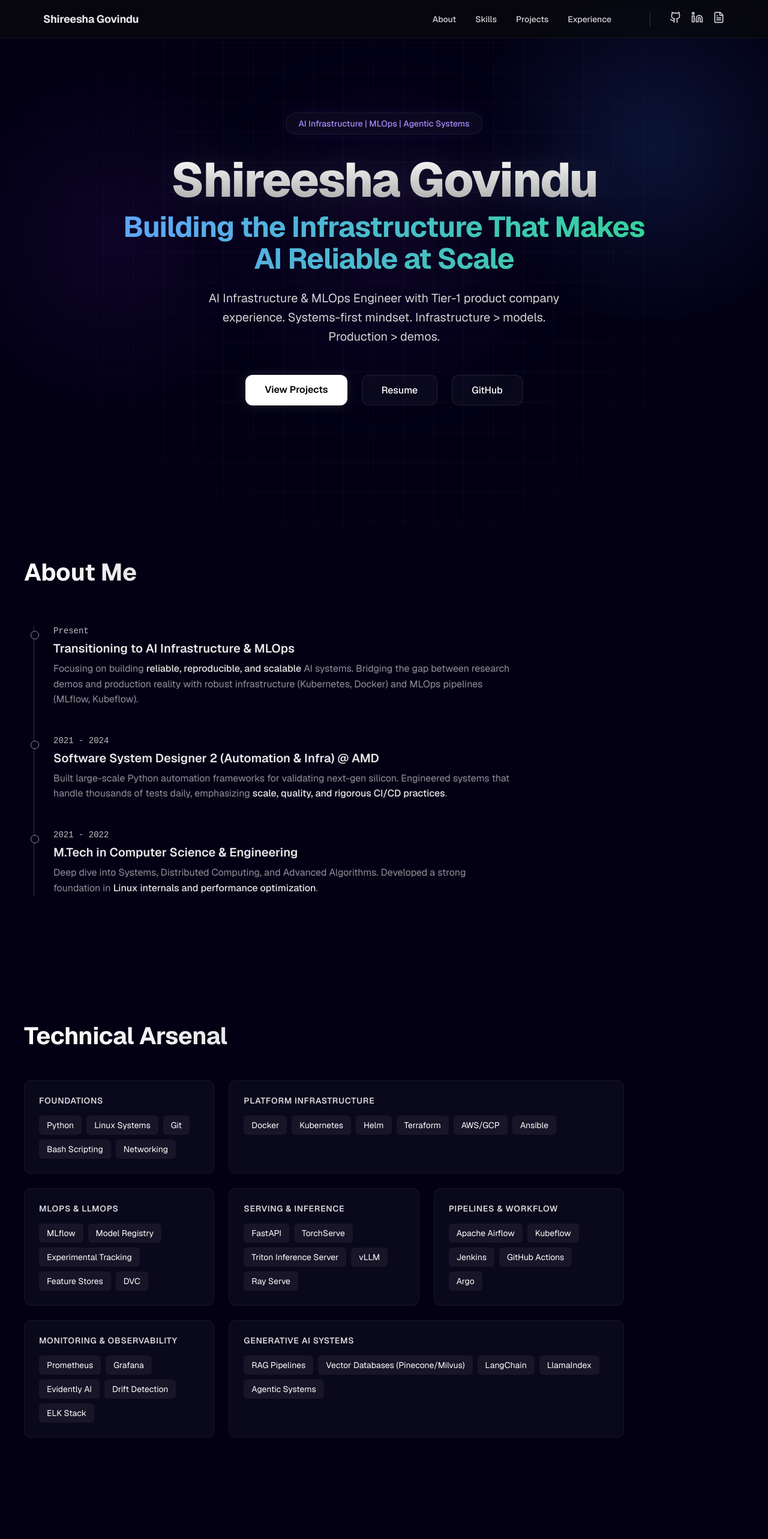
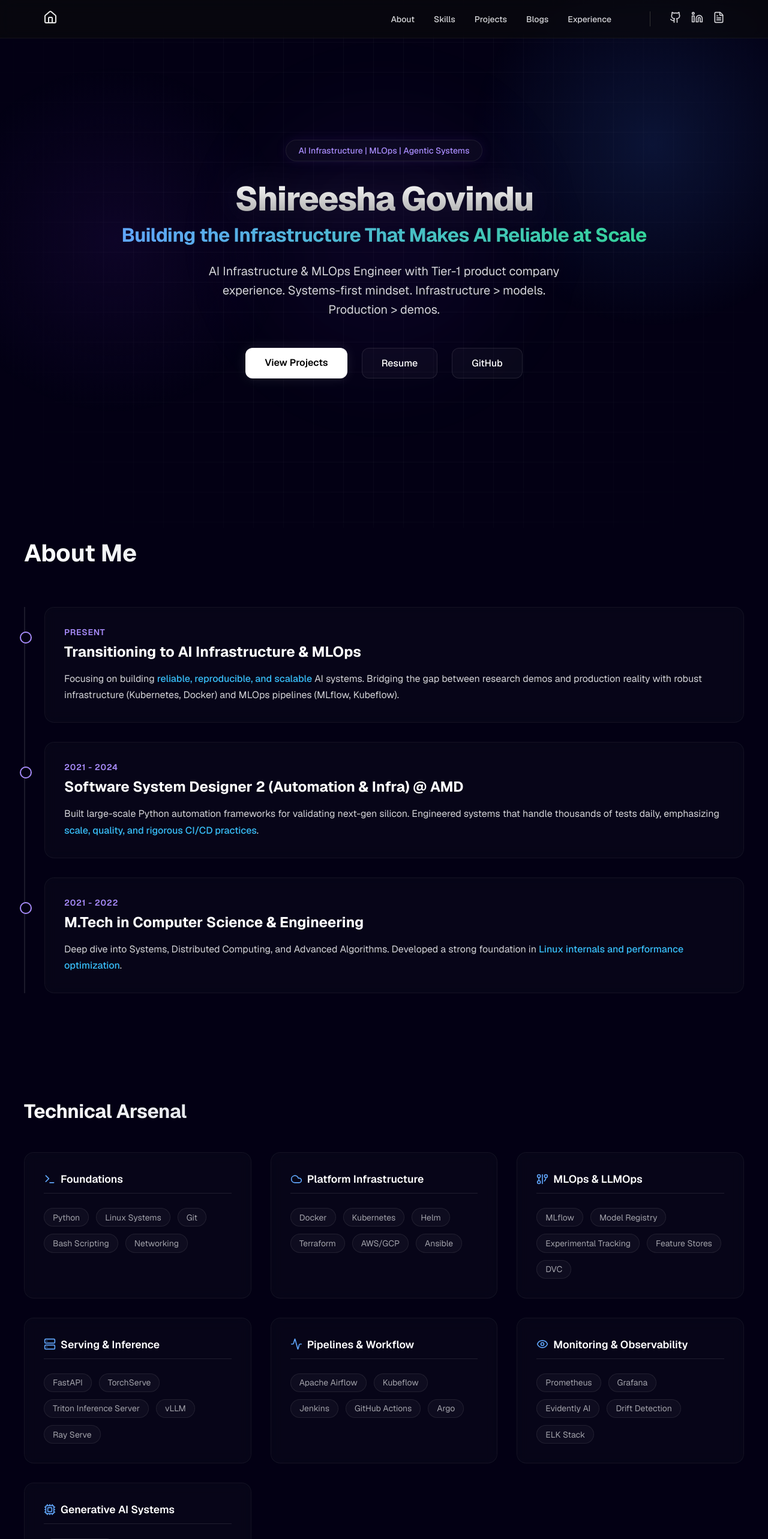
Before and after one commit to shireesha-ai-infra/shireesha-ai-infra.github.io, a Next.js app: page / in a window 1280 px wide. Shown: the top 2566 px of the page at 60% size. Built offline with nearby package versions, Linux system fonts and the light colour scheme.

Commit message:
feat: Refine UI with updated typography, enhanced About timeline, new Navbar links and styling, and improved project/skill section visuals.

```diff
--- a/src/app/globals.css
+++ b/src/app/globals.css
@@ -96,7 +96,7 @@ a {
 }
 
 .heading-xl {
-  font-size: 4rem;
+  font-size: 3rem;
   font-weight: 800;
   letter-spacing: -0.02em;
   background: linear-gradient(to right, #fff, #9ca3af);
@@ -106,7 +106,7 @@ a {
 }
 
 .heading-lg {
-  font-size: 2.5rem;
+  font-size: 2rem;
   font-weight: 700;
   letter-spacing: -0.01em;
   background: linear-gradient(to right, #fff, #e5e7eb);
--- a/src/components/About.module.css
+++ b/src/components/About.module.css
@@ -1,5 +1,5 @@
 .section {
-    padding: 8rem 0;
+    padding: 6rem 0;
     position: relative;
 }
 
@@ -7,72 +7,84 @@
     font-size: 2.5rem;
     font-weight: 700;
     margin-bottom: 4rem;
-    background: linear-gradient(to right, #fff, #666);
+    background: linear-gradient(to right, #fff, #9ca3af);
     background-clip: text;
     -webkit-background-clip: text;
     -webkit-text-fill-color: transparent;
+    display: flex;
+    align-items: center;
+    gap: 1rem;
 }
 
 .timeline {
-    display: flex;
-    flex-direction: column;
-    gap: 3rem;
-    max-width: 800px;
     position: relative;
-    border-left: 1px solid var(--accents-2);
     padding-left: 2rem;
-    margin-left: 1rem;
+    border-left: 2px solid rgba(255, 255, 255, 0.1);
 }
 
 .item {
     position: relative;
-    opacity: 0.9;
-    transition: opacity 0.3s;
+    padding: 2rem;
+    margin-bottom: 2rem;
+    background: rgba(255, 255, 255, 0.02);
+    border: 1px solid rgba(255, 255, 255, 0.05);
+    border-radius: 16px;
+    backdrop-filter: blur(10px);
+    transition: all 0.3s ease;
+}
+
+.item:last-child {
+    margin-bottom: 0;
 }
 
 .item:hover {
-    opacity: 1;
+    background: rgba(255, 255, 255, 0.04);
+    border-color: rgba(255, 255, 255, 0.1);
+    transform: translateX(10px);
 }
 
+/* Timeline dot */
 .item::before {
     content: '';
     position: absolute;
-    left: -2.35rem;
-    top: 0.5rem;
-    width: 0.75rem;
-    height: 0.75rem;
+    top: 2.5rem;
+    left: -2.6rem;
+    width: 1rem;
+    height: 1rem;
     background: var(--background);
-    border: 1px solid var(--accents-4);
+    border: 2px solid #a78bfa;
     border-radius: 50%;
     z-index: 1;
+    transition: all 0.3s ease;
 }
 
 .item:hover::before {
-    border-color: #fff;
-    background: #fff;
+    background: #a78bfa;
+    box-shadow: 0 0 10px #a78bfa;
 }
 
 .date {
     font-size: 0.875rem;
-    color: var(--accents-5);
+    font-weight: 600;
     margin-bottom: 0.5rem;
-    font-family: var(--font-mono, monospace);
+    color: #a78bfa;
+    letter-spacing: 0.05em;
+    text-transform: uppercase;
 }
 
 .role {
-    font-size: 1.25rem;
-    font-weight: 600;
+    font-size: 1.5rem;
+    font-weight: 700;
+    margin-bottom: 1rem;
     color: var(--foreground);
-    margin-bottom: 0.5rem;
 }
 
 .description {
-    color: var(--accents-4);
-    line-height: 1.6;
-    font-size: 1rem;
+    color: var(--accents-5);
+    line-height: 1.7;
 }
 
 .highlight {
-    color: #fff;
+    color: #38bdf8;
     font-weight: 500;
 }
--- a/src/components/Hero.module.css
+++ b/src/components/Hero.module.css
@@ -44,7 +44,7 @@
 }
 
 .name {
-    font-size: 5rem;
+    font-size: 3.5rem;
     line-height: 1.1;
     font-weight: 800;
     letter-spacing: -0.03em;
@@ -60,8 +60,8 @@
 }
 
 .headline {
-    font-size: 3rem;
-    line-height: 1.1;
+    font-size: 2rem;
+    line-height: 1.3;
     font-weight: 700;
     letter-spacing: -0.02em;
     margin-bottom: 1.5rem;
@@ -152,15 +152,15 @@
 
 @media (max-width: 768px) {
     .name {
-        font-size: 3.5rem;
+        font-size: 2.5rem;
     }
 
     .headline {
-        font-size: 2rem;
+        font-size: 1.5rem;
     }
 
     .subtext {
-        font-size: 1.125rem;
+        font-size: 1rem;
         padding: 0 1rem;
     }
 
--- a/src/components/Navbar.js
+++ b/src/components/Navbar.js
@@ -2,7 +2,7 @@
 
 import { useState } from 'react';
 import Link from 'next/link';
-import { Github, Linkedin, Menu, X, FileText } from 'lucide-react';
+import { Github, Linkedin, Menu, X, FileText, Home } from 'lucide-react';
 import styles from './Navbar.module.css';
 
 export default function Navbar() {
@@ -13,8 +13,8 @@ export default function Navbar() {
     return (
         <nav className={styles.navbar}>
             <div className={styles.container}>
-                <Link href="/" className={styles.logo}>
-                    Shireesha Govindu
+                <Link href="/" className={styles.logo} aria-label="Home">
+                    <Home size={24} />
                 </Link>
 
                 {/* Desktop Menu */}
@@ -22,6 +22,7 @@ export default function Navbar() {
                     <Link href="#about" className={styles.link}>About</Link>
                     <Link href="#skills" className={styles.link}>Skills</Link>
                     <Link href="#projects" className={styles.link}>Projects</Link>
+                    <Link href="#blogs" className={styles.link}>Blogs</Link>
                     <Link href="#experience" className={styles.link}>Experience</Link>
 
                     <div className={styles.socials}>
@@ -48,6 +49,7 @@ export default function Navbar() {
                         <Link href="#about" className={styles.link} onClick={toggleMenu}>About</Link>
                         <Link href="#skills" className={styles.link} onClick={toggleMenu}>Skills</Link>
                         <Link href="#projects" className={styles.link} onClick={toggleMenu}>Projects</Link>
+                        <Link href="#blogs" className={styles.link} onClick={toggleMenu}>Blogs</Link>
                         <Link href="#experience" className={styles.link} onClick={toggleMenu}>Experience</Link>
 
                         <div className={styles.socials}>
--- a/src/components/Navbar.module.css
+++ b/src/components/Navbar.module.css
@@ -33,6 +33,9 @@
 
 .logo:hover {
     opacity: 1;
+    color: #60a5fa;
+    transform: scale(1.1);
+    filter: drop-shadow(0 0 8px rgba(96, 165, 250, 0.5));
 }
 
 .links {
@@ -44,12 +47,30 @@
 .link {
     font-size: 0.875rem;
     color: var(--accents-5);
-    transition: color 0.2s;
+    transition: all 0.3s ease;
     font-weight: 500;
+    position: relative;
 }
 
 .link:hover {
-    color: var(--foreground);
+    color: #fff;
+    text-shadow: 0 0 10px rgba(255, 255, 255, 0.5);
+    transform: translateY(-1px);
+}
+
+.link::after {
+    content: '';
+    position: absolute;
+    width: 0;
+    height: 2px;
+    bottom: -4px;
+    left: 0;
+    background: linear-gradient(to right, #60a5fa, #34d399);
+    transition: width 0.3s ease;
+}
+
+.link:hover::after {
+    width: 100%;
 }
 
 .socials {
--- a/src/components/Projects.js
+++ b/src/components/Projects.js
@@ -1,5 +1,5 @@
 import Link from 'next/link';
-import { Github, ExternalLink } from 'lucide-react';
+import { Github, ExternalLink, Folder } from 'lucide-react';
 import styles from './Projects.module.css';
 import { projects } from '@/data/projects';
 
@@ -13,7 +13,10 @@ export default function Projects() {
                     <div key={idx} className={styles.card}>
                         <div>
                             <Link href={`/projects/${project.id}`} className={styles.titleLink}>
-                                <h3 className={styles.title}>{project.title}</h3>
+                                <div style={{ display: 'flex', alignItems: 'center', gap: '0.75rem' }}>
+                                    <Folder size={24} color="#60a5fa" />
+                                    <h3 className={styles.title}>{project.title}</h3>
+                                </div>
                             </Link>
                             <p className={styles.description}>{project.description}</p>
                         </div>
--- a/src/components/Skills.js
+++ b/src/components/Skills.js
@@ -1,32 +1,40 @@
+import { Terminal, Cloud, Activity, Server, GitGraph, Eye, Cpu } from 'lucide-react';
 import styles from './Skills.module.css';
 
 const skillData = [
     {
         category: "Foundations",
+        icon: Terminal,
         skills: ["Python", "Linux Systems", "Git", "Bash Scripting", "Networking"]
     },
     {
         category: "Platform Infrastructure",
+        icon: Cloud,
         skills: ["Docker", "Kubernetes", "Helm", "Terraform", "AWS/GCP", "Ansible"]
     },
     {
         category: "MLOps & LLMOps",
+        icon: GitGraph,
         skills: ["MLflow", "Model Registry", "Experimental Tracking", "Feature Stores", "DVC"]
     },
     {
         category: "Serving & Inference",
+        icon: Server,
         skills: ["FastAPI", "TorchServe", "Triton Inference Server", "vLLM", "Ray Serve"]
     },
     {
         category: "Pipelines & Workflow",
+        icon: Activity,
         skills: ["Apache Airflow", "Kubeflow", "Jenkins", "GitHub Actions", "Argo"]
     },
     {
         category: "Monitoring & Observability",
+        icon: Eye,
         skills: ["Prometheus", "Grafana", "Evidently AI", "Drift Detection", "ELK Stack"]
     },
     {
         category: "Generative AI Systems",
+        icon: Cpu,
         skills: ["RAG Pipelines", "Vector Databases (Pinecone/Milvus)", "LangChain", "LlamaIndex", "Agentic Systems"]
     }
 ];
@@ -37,16 +45,22 @@ export default function Skills() {
             <h2 className="heading-lg" style={{ marginBottom: '3rem' }}>Technical Arsenal</h2>
 
             <div className={styles.grid}>
-                {skillData.map((group, idx) => (
+                {skillData.map((group, idx) => {
+                    const Icon = group.icon;
+                    return (
                         <div key={idx} className={styles.card}>
-                        <div className={styles.category}>{group.category}</div>
+                            <div className={styles.category}>
+                                <Icon size={20} className="text-accents-5" style={{ color: '#60a5fa' }} />
+                                {group.category}
+                            </div>
                             <div className={styles.skillList}>
                                 {group.skills.map((skill, sIdx) => (
                                     <span key={sIdx} className={styles.skill}>{skill}</span>
                                 ))}
                             </div>
                         </div>
-                ))}
+                    );
+                })}
             </div>
         </section>
     );
--- a/src/components/Skills.module.css
+++ b/src/components/Skills.module.css
@@ -1,66 +1,58 @@
 .grid {
     display: grid;
-    grid-template-columns: repeat(auto-fit, minmax(300px, 1fr));
-    gap: 1.5rem;
-    max-width: 1000px;
+    grid-template-columns: repeat(auto-fill, minmax(350px, 1fr));
+    gap: 2rem;
 }
 
 .card {
-    background: rgba(255, 255, 255, 0.03);
+    background: rgba(255, 255, 255, 0.02);
     border: 1px solid rgba(255, 255, 255, 0.05);
-    padding: 1.5rem;
-    border-radius: 12px;
+    border-radius: 16px;
+    padding: 2rem;
+    backdrop-filter: blur(10px);
     transition: all 0.3s ease;
+    height: 100%;
 }
 
 .card:hover {
-    background: rgba(255, 255, 255, 0.05);
-    border-color: rgba(255, 255, 255, 0.1);
-    transform: translateY(-2px);
+    background: rgba(255, 255, 255, 0.04);
+    border-color: rgba(255, 255, 255, 0.15);
+    transform: translateY(-5px);
+    box-shadow: 0 10px 30px rgba(0, 0, 0, 0.2);
 }
 
 .category {
-    font-size: 0.875rem;
-    color: var(--accents-5);
-    margin-bottom: 1rem;
-    text-transform: uppercase;
-    letter-spacing: 0.05em;
+    font-size: 1.1rem;
     font-weight: 600;
+    margin-bottom: 1.5rem;
+    color: #fff;
+    padding-bottom: 0.75rem;
+    border-bottom: 1px solid rgba(255, 255, 255, 0.1);
+    display: flex;
+    align-items: center;
+    gap: 0.5rem;
 }
 
 .skillList {
     display: flex;
     flex-wrap: wrap;
-    gap: 0.5rem;
+    gap: 0.75rem;
 }
 
 .skill {
-    padding: 0.375rem 0.75rem;
-    background: rgba(255, 255, 255, 0.05);
-    border-radius: 6px;
     font-size: 0.875rem;
-    color: var(--foreground);
-    border: 1px solid transparent;
+    padding: 0.35rem 0.875rem;
+    border-radius: 9999px;
+    background: rgba(255, 255, 255, 0.03);
+    border: 1px solid rgba(255, 255, 255, 0.08);
+    color: var(--accents-4);
+    transition: all 0.2s ease;
+    cursor: default;
 }
 
-.card:hover .skill {
-    border-color: rgba(255, 255, 255, 0.1);
+.skill:hover {
+    background: rgba(59, 130, 246, 0.15);
+    border-color: rgba(59, 130, 246, 0.3);
+    color: #60a5fa;
+    transform: scale(1.05);
 }
-
-/* Specific Bento alignments for larger screens if needed */
-@media (min-width: 1024px) {
-    .grid {
-        grid-template-columns: repeat(3, 1fr);
-        grid-template-rows: auto auto;
-    }
-
-    /* Make Platform span 2 columns */
-    .card:nth-child(2) {
-        grid-column: span 2;
-    }
-
-    /* Make GenAI span 2 columns */
-    .card:nth-child(7) {
-        grid-column: span 2;
-    }
-}
```
Lines whose indentation alone changed are shown as unchanged.
